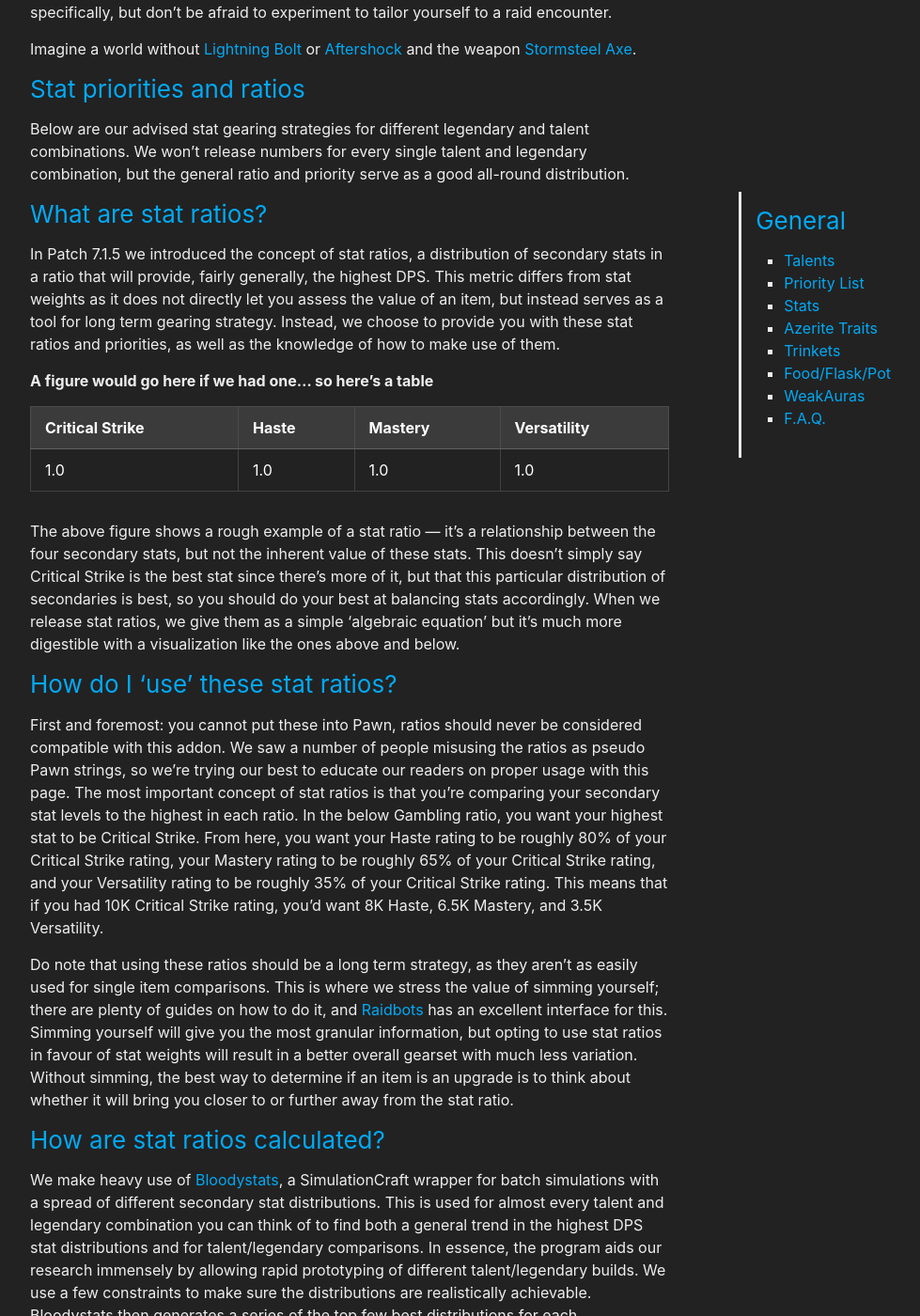
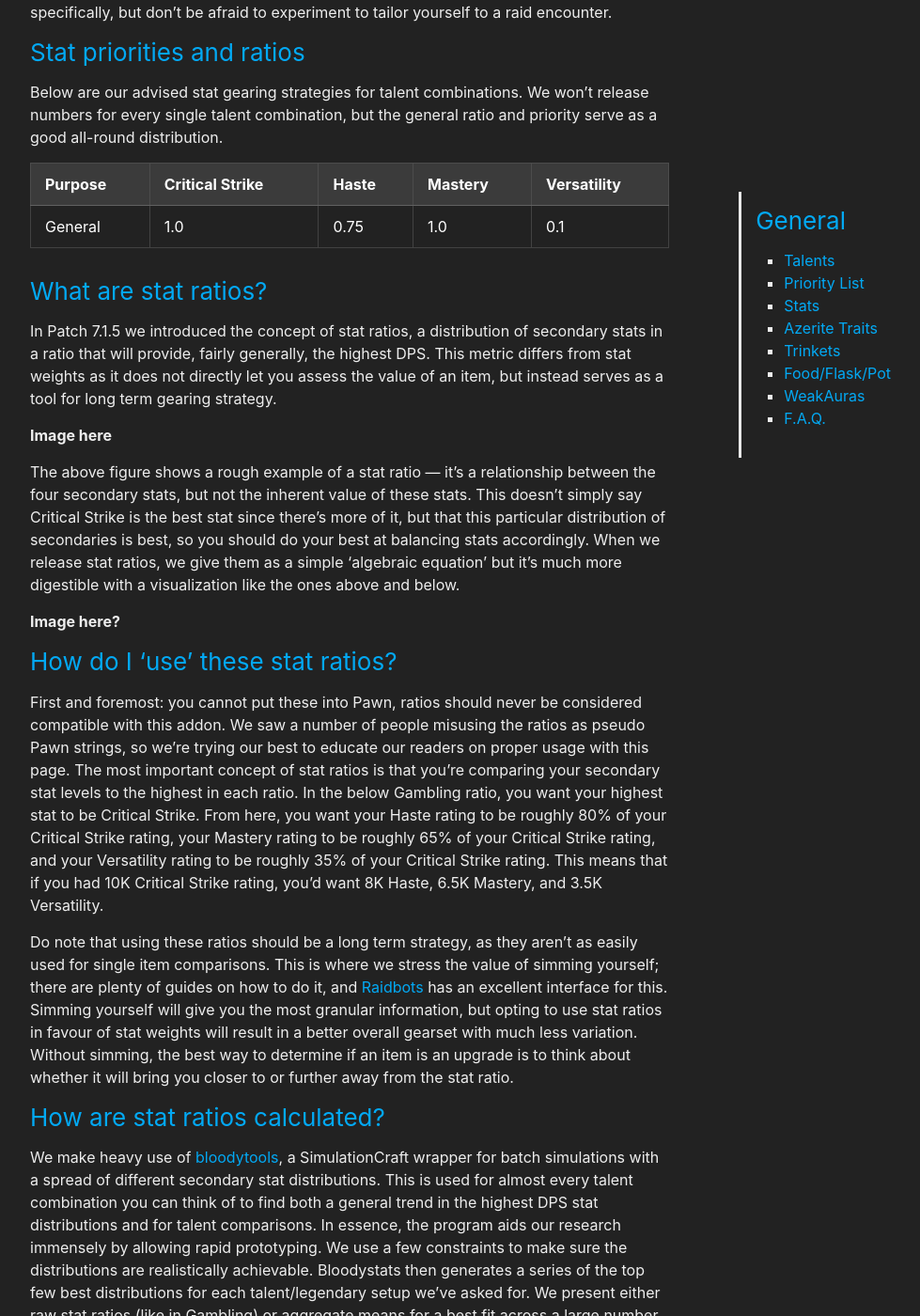
Before and after one commit to stormearthandlava/stormearthandlava.github.io, a Jekyll site: the page built from guide/general/stats.md, in a window 1280 px wide and 1400 px high, scrolled down 323 px. Shown: the whole window at 94% size, without its empty margins (268-1247 px from the left). Built offline with Jekyll 4.4.1, drawn with Linux system fonts in a browser that asks for light colours; a script that is not in the unit is left out; some of the changed text lies outside the part shown.

Commit message:
slight update to stats.md to use it as an example page

```diff
--- a/guide/general/stats.md
+++ b/guide/general/stats.md
@@ -7,36 +7,32 @@ game_version: 7.3.5.26899
 
 Due to the advent of the Titanforging system, BiS lists are a defunct practice. We suggest you simulate each piece of gear you obtain against your other gear to find the most effective gear set. Aside from that, following a general stat priority and ratio is the most practical way to move forward with gearing. Additionally, we are focused on single target output for raid environments, as it is vastly more important than building for AoE or cleave specifically, but don’t be afraid to experiment to tailor yourself to a raid encounter.
 
-Imagine a world without {{ site.data.spells.lb }} or {{ site.data.talents.afs }} and the weapon {{ site.data.items.example }}.
-
-
 ### Stat priorities and ratios
 
-Below are our advised stat gearing strategies for different legendary and talent combinations. We won’t release numbers for every single talent and legendary combination, but the general ratio and priority serve as a good all-round distribution.
+Below are our advised stat gearing strategies for talent combinations. We won’t release numbers for every single talent combination, but the general ratio and priority serve as a good all-round distribution.
 
+Purpose | Critical Strike | Haste | Mastery | Versatility
+--- | --- | --- | --- | ---
+General | 1.0 | 0.75 | 1.0 | 0.1
 
 ### What are stat ratios?
 
-In Patch 7.1.5 we introduced the concept of stat ratios, a distribution of secondary stats in a ratio that will provide, fairly generally, the highest DPS. This metric differs from stat weights as it does not directly let you assess the value of an item, but instead serves as a tool for long term gearing strategy. Instead, we choose to provide you with these stat ratios and priorities, as well as the knowledge of how to make use of them.
+In Patch 7.1.5 we introduced the concept of stat ratios, a distribution of secondary stats in a ratio that will provide, fairly generally, the highest DPS. This metric differs from stat weights as it does not directly let you assess the value of an item, but instead serves as a tool for long term gearing strategy.
 
-
-**A figure would go here if we had one... so here's a table**
-
-Critical Strike | Haste | Mastery | Versatility
---- | --- | --- | ---
-1.0 | 1.0 | 1.0 | 1.0
+**Image here**
 
 The above figure shows a rough example of a stat ratio — it’s a relationship between the four secondary stats, but not the inherent value of these stats. This doesn’t simply say Critical Strike is the best stat since there’s more of it, but that this particular distribution of secondaries is best, so you should do your best at balancing stats accordingly. When we release stat ratios, we give them as a simple ‘algebraic equation’ but it’s much more digestible with a visualization like the ones above and below.
 
+**Image here?**
 
-### How do I ‘use’ these stat ratios?
+### How do I 'use' these stat ratios?
 
 First and foremost: you cannot put these into Pawn, ratios should never be considered compatible with this addon. We saw a number of people misusing the ratios as pseudo Pawn strings, so we’re trying our best to educate our readers on proper usage with this page. The most important concept of stat ratios is that you’re comparing your secondary stat levels to the highest in each ratio. In the below Gambling ratio, you want your highest stat to be Critical Strike. From here, you want your Haste rating to be roughly 80% of your Critical Strike rating, your Mastery rating to be roughly 65% of your Critical Strike rating, and your Versatility rating to be roughly 35% of your Critical Strike rating. This means that if you had 10K Critical Strike rating, you’d want 8K Haste, 6.5K Mastery, and 3.5K Versatility.
 
-Do note that using these ratios should be a long term strategy, as they aren’t as easily used for single item comparisons. This is where we stress the value of simming yourself; there are plenty of guides on how to do it, and <a href="https://raidbots.com/">Raidbots</a> has an excellent interface for this. Simming yourself will give you the most granular information, but opting to use stat ratios in favour of stat weights will result in a better overall gearset with much less variation. Without simming, the best way to determine if an item is an upgrade is to think about whether it will bring you closer to or further away from the stat ratio.
+Do note that using these ratios should be a long term strategy, as they aren’t as easily used for single item comparisons. This is where we stress the value of simming yourself; there are plenty of guides on how to do it, and [Raidbots](https://raidbots.com/) has an excellent interface for this. Simming yourself will give you the most granular information, but opting to use stat ratios in favour of stat weights will result in a better overall gearset with much less variation. Without simming, the best way to determine if an item is an upgrade is to think about whether it will bring you closer to or further away from the stat ratio.
 
 ### How are stat ratios calculated?
-We make heavy use of <a href="https://github.com/Bloodmallet/bloodystats">Bloodystats</a>, a SimulationCraft wrapper for batch simulations with a spread of different secondary stat distributions. This is used for almost every talent and legendary combination you can think of to find both a general trend in the highest DPS stat distributions and for talent/legendary comparisons. In essence, the program aids our research immensely by allowing rapid prototyping of different talent/legendary builds. We use a few constraints to make sure the distributions are realistically achievable. Bloodystats then generates a series of the top few best distributions for each talent/legendary setup we’ve asked for. We present either raw stat ratios (like in Gambling) or aggregate means for a best fit across a large number of talent/legendary setups (like the AoE and General stat ratios).
+We make heavy use of [bloodytools](https://github.com/Bloodmallet/bloodytools), a SimulationCraft wrapper for batch simulations with a spread of different secondary stat distributions. This is used for almost every talent combination you can think of to find both a general trend in the highest DPS stat distributions and for talent comparisons. In essence, the program aids our research immensely by allowing rapid prototyping. We use a few constraints to make sure the distributions are realistically achievable. Bloodystats then generates a series of the top few best distributions for each talent/legendary setup we’ve asked for. We present either raw stat ratios (like in Gambling) or aggregate means for a best fit across a large number of talent/legendary setups (like the AoE and General stat ratios).
 
 ### Stat ratios and comparisons
-The figure below shows the current stat ratios of three separate builds: Gambling, AoE and General. This serves as a graphical example of how stat ratios are a distribution of a given amount of secondary stats and not the relative ‘DPS value’ of the stats. In addition to this, the relative similarity between ratios is quite apparent with Tier 21.
+The figure below shows the current stat ratios of three separate purposes: Gambling, AoE and General. This serves as a graphical example of how stat ratios are a distribution of a given amount of secondary stats and not the relative ‘DPS value’ of the stats.
```
